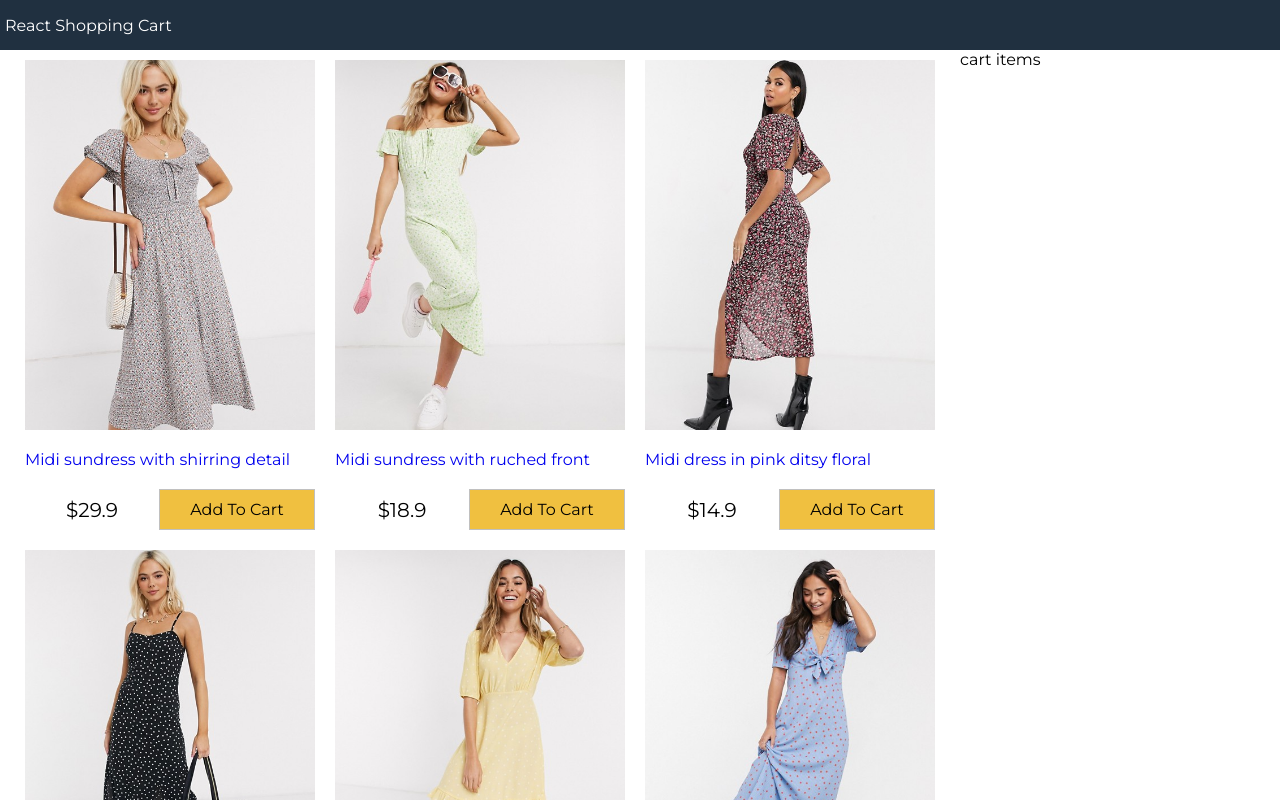
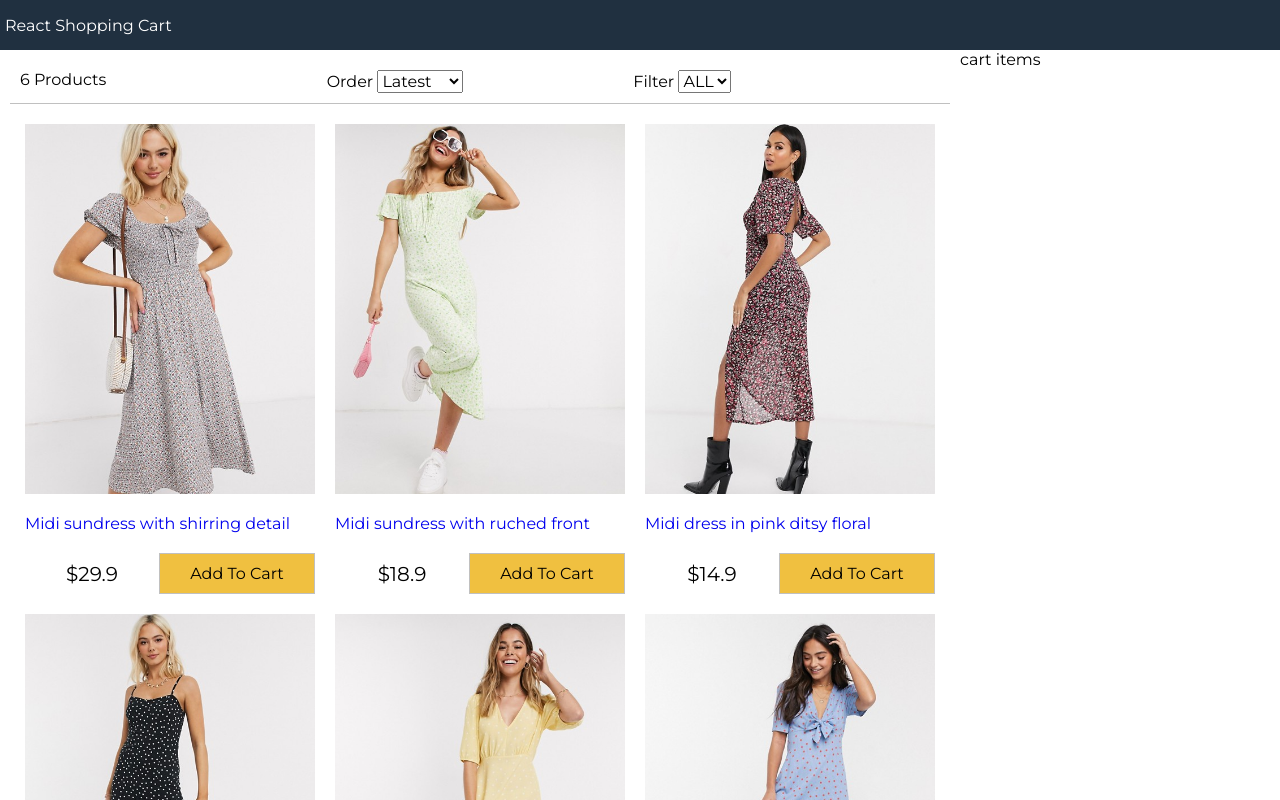
Before and after one commit to abo3ody/react-shopping-cart, a React (Create React App) app: page / in a window 1280 px wide. Shown: the top 800 px of the page. Built offline with nearby package versions, Linux system fonts and the light colour scheme; the HTML template or start-up script is replaced by a standard one.

Commit message:
filter-component

```diff
--- a/src/App.js
+++ b/src/App.js
@@ -1,5 +1,6 @@
 // feature 1
 import React from "react";
+import Filter from "./components/Filter";
 import Products from "./components/Products";
 import data from "./data.json";
 class App extends React.Component {
@@ -11,6 +12,41 @@
          sort: "",
       };
    }
+   sortProducts = (e) => {
+      const sort = e.target.value;
+      console.log(sort);
+      this.setState((state) => ({
+         sort: sort,
+         products: this.state.products
+            .slice()
+            .sort((a, b) =>
+               sort === "lowest"
+                  ? a.price > b.price
+                     ? 1
+                     : -1
+                  : sort === "highest"
+                  ? a.price < b.price
+                     ? 1
+                     : -1
+                  : a._id < b._id
+                  ? 1
+                  : -1
+            ),
+      }));
+   };
+   filterProducts = (e) => {
+      console.log(e.target.value);
+      if (e.target.value === "") {
+         this.setState({ size: e.target.value, products: data.products });
+      } else {
+         this.setState({
+            size: e.target.value,
+            products: data.products.filter(
+               (product) => product.availableSizes.indexOf(e.target.value) >= 0
+            ),
+         });
+      }
+   };
    render() {
       return (
          <div className="grid_container">
@@ -20,6 +56,13 @@
             <main>
                <div className="content">
                   <div className="main">
+                     <Filter
+                        count={this.state.products.length}
+                        size={this.state.size}
+                        sort={this.state.sort}
+                        filterProducts={this.filterProducts}
+                        sortProducts={this.sortProducts}
+                     />
                      <Products products={this.state.products} />
                   </div>
                   <div className="sidebar">cart items</div>
--- /dev/null
+++ b/src/components/Filter.js
@@ -0,0 +1,37 @@
+import React, { Component } from "react";
+
+export default class Filter extends Component {
+   render() {
+      return (
+         <div className="filter">
+            <div className="filter_result">{this.props.count} Products</div>
+            <div className="filter_sort">
+               Order{" "}
+               <select
+                  value={this.props.sort}
+                  onChange={this.props.sortProducts}
+               >
+                  <option>Latest</option>
+                  <option value="lowest">Lowest</option>
+                  <option value="highest">Highest</option>
+               </select>
+            </div>
+            <div className="filter_size">
+               Filter{" "}
+               <select
+                  value={this.props.size}
+                  onChange={this.props.filterProducts}
+               >
+                  <option value="">ALL</option>
+                  <option value="XS">XS</option>
+                  <option value="S">S</option>
+                  <option value="M">M</option>
+                  <option value="L">L</option>
+                  <option value="XL">XL</option>
+                  <option value="XXL">XXL</option>
+               </select>
+            </div>
+         </div>
+      );
+   }
+}
--- a/src/index.css
+++ b/src/index.css
@@ -128,3 +128,16 @@
 .button.primary {
    background-color: #f0c040;
 }
+
+/* filter */
+.filter {
+   display: flex;
+   justify-content: space-between;
+   padding: 1rem;
+   margin: 1rem;
+   border-bottom: 0.1rem #c0c0c0 solid;
+}
+
+.filter div {
+   flex: 1;
+}
```
